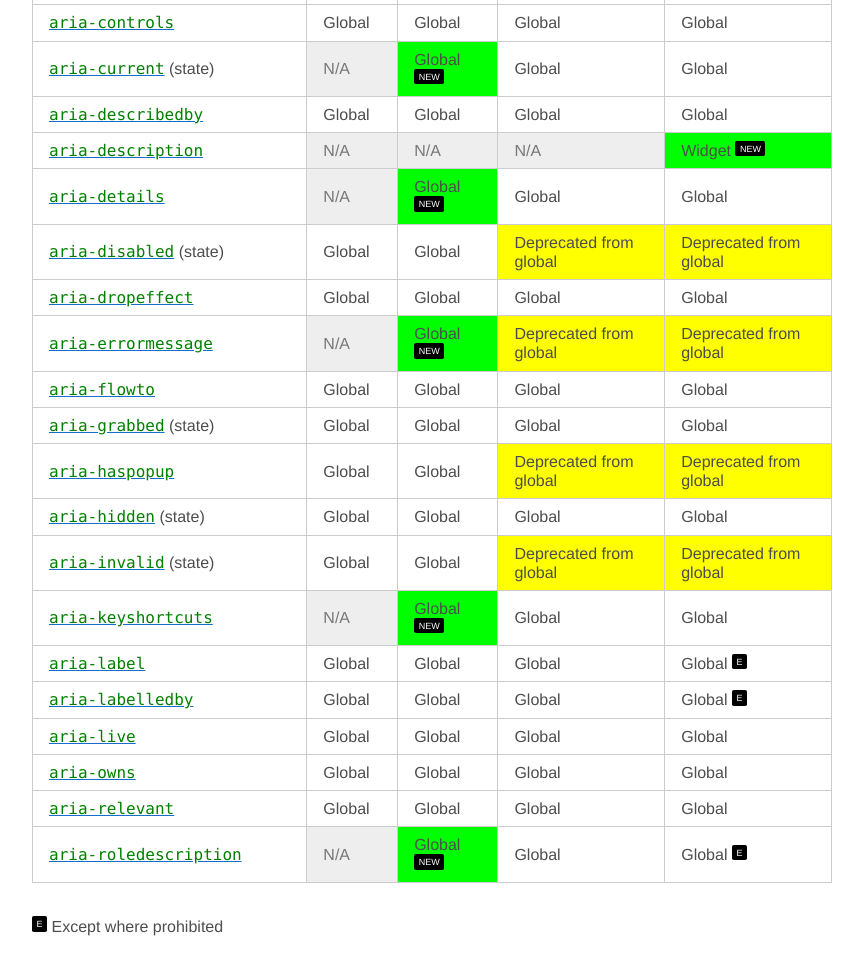
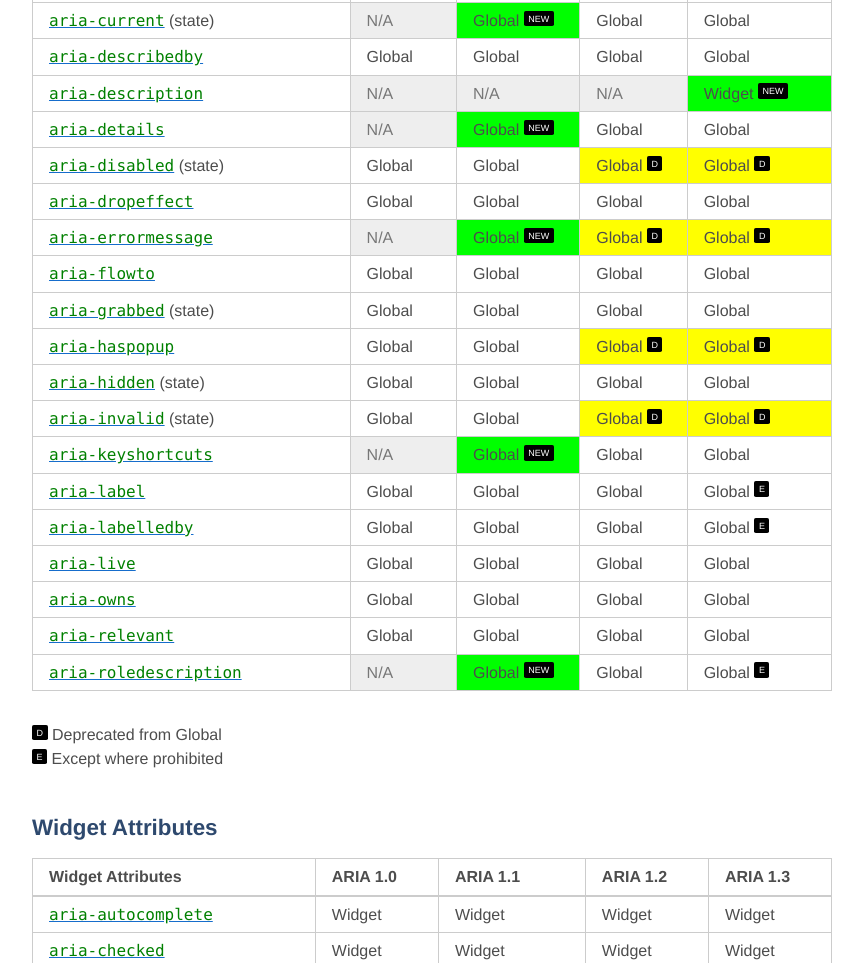
Before and after one commit to russmaxdesign/aria-states-properties, a plain HTML site: page index.html in a window 1280 px wide. Shown: the part 1007-1970 px from the top of the page, without its empty margins (208-1071 px from the left). Drawn offline with Linux system fonts and the light colour scheme.

Commit message:
Update index.html

```diff
--- a/index.html
+++ b/index.html
@@ -120,8 +120,14 @@
           <td><a href="https://www.w3.org/TR/wai-aria-1.2/#aria-disabled" class="state-reference" target="_blank"><code>aria-disabled</code></a> (state)</td>
           <td>Global</td>
           <td>Global</td>
-          <td class="change">Deprecated from global</td>
-          <td class="change">Deprecated from global</td>
+          <td class="change">
+            Global
+            <span aria-hidden="true" class="badge">D</span><span class="hidden">Deprecated from Global</span>
+          </td>
+          <td class="change">
+            Global
+            <span aria-hidden="true" class="badge">D</span><span class="hidden">Deprecated from Global</span>
+          </td>
         </tr>
         <tr>
           <td><a href="https://www.w3.org/TR/wai-aria-1.2/#aria-dropeffect" target="_blank"><code>aria-dropeffect</code></a></td>
@@ -134,8 +140,14 @@
           <td><a href="https://www.w3.org/TR/wai-aria-1.2/#aria-errormessage" target="_blank"><code>aria-errormessage</code></a></td>
           <td class="na">N/A</td>
           <td class="new">Global <span aria-hidden="true" class="badge">NEW</span><span class="hidden"> - Added in ARIA 1.1</span></td>
-          <td class="change">Deprecated from global</td>
-          <td class="change">Deprecated from global</td>
+          <td class="change">
+            Global
+            <span aria-hidden="true" class="badge">D</span><span class="hidden">Deprecated from Global</span>
+          </td>
+          <td class="change">
+            Global
+            <span aria-hidden="true" class="badge">D</span><span class="hidden">Deprecated from Global</span>
+          </td>
         </tr>
         <tr>
           <td><a href="https://www.w3.org/TR/wai-aria-1.2/#aria-flowto" target="_blank"><code>aria-flowto</code></a></td>
@@ -155,8 +167,14 @@
           <td><a href="https://www.w3.org/TR/wai-aria-1.2/#aria-haspopup" target="_blank"><code>aria-haspopup</code></a></td>
           <td>Global</td>
           <td>Global</td>
-          <td class="change">Deprecated from global</td>
-          <td class="change">Deprecated from global</td>
+          <td class="change">
+            Global
+            <span aria-hidden="true" class="badge">D</span><span class="hidden">Deprecated from Global</span>
+          </td>
+          <td class="change">
+            Global
+            <span aria-hidden="true" class="badge">D</span><span class="hidden">Deprecated from Global</span>
+          </td>
         </tr>
         <tr>
           <td><a href="https://www.w3.org/TR/wai-aria-1.2/#aria-hidden" class="state-reference" target="_blank"><code>aria-hidden</code></a> (state)</td>
@@ -169,8 +187,14 @@
           <td><a href="https://www.w3.org/TR/wai-aria-1.2/#aria-invalid" class="state-reference" target="_blank"><code>aria-invalid</code></a> (state)</td>
           <td>Global</td>
           <td>Global</td>
-          <td class="change">Deprecated from global</td>
-          <td class="change">Deprecated from global</td>
+          <td class="change">
+            Global
+            <span aria-hidden="true" class="badge">D</span><span class="hidden">Deprecated from Global</span>
+          </td>
+          <td class="change">
+            Global
+            <span aria-hidden="true" class="badge">D</span><span class="hidden">Deprecated from Global</span>
+          </td>
         </tr>
         <tr>
           <td><a href="https://www.w3.org/TR/wai-aria-1.2/#aria-keyshortcuts" target="_blank"><code>aria-keyshortcuts</code></a></td>
@@ -232,7 +256,10 @@
         </tr>
       </tbody>
     </table>
-    <p><span aria-hidden="true" class="badge">E</span> Except where prohibited</p>
+    <p aria-hidden="true">
+      <span class="badge">D</span> Deprecated from Global<br>
+      <span class="badge">E</span> Except where prohibited
+    </p>
 
 
     <h2 id="widget">Widget Attributes</h2>
```
